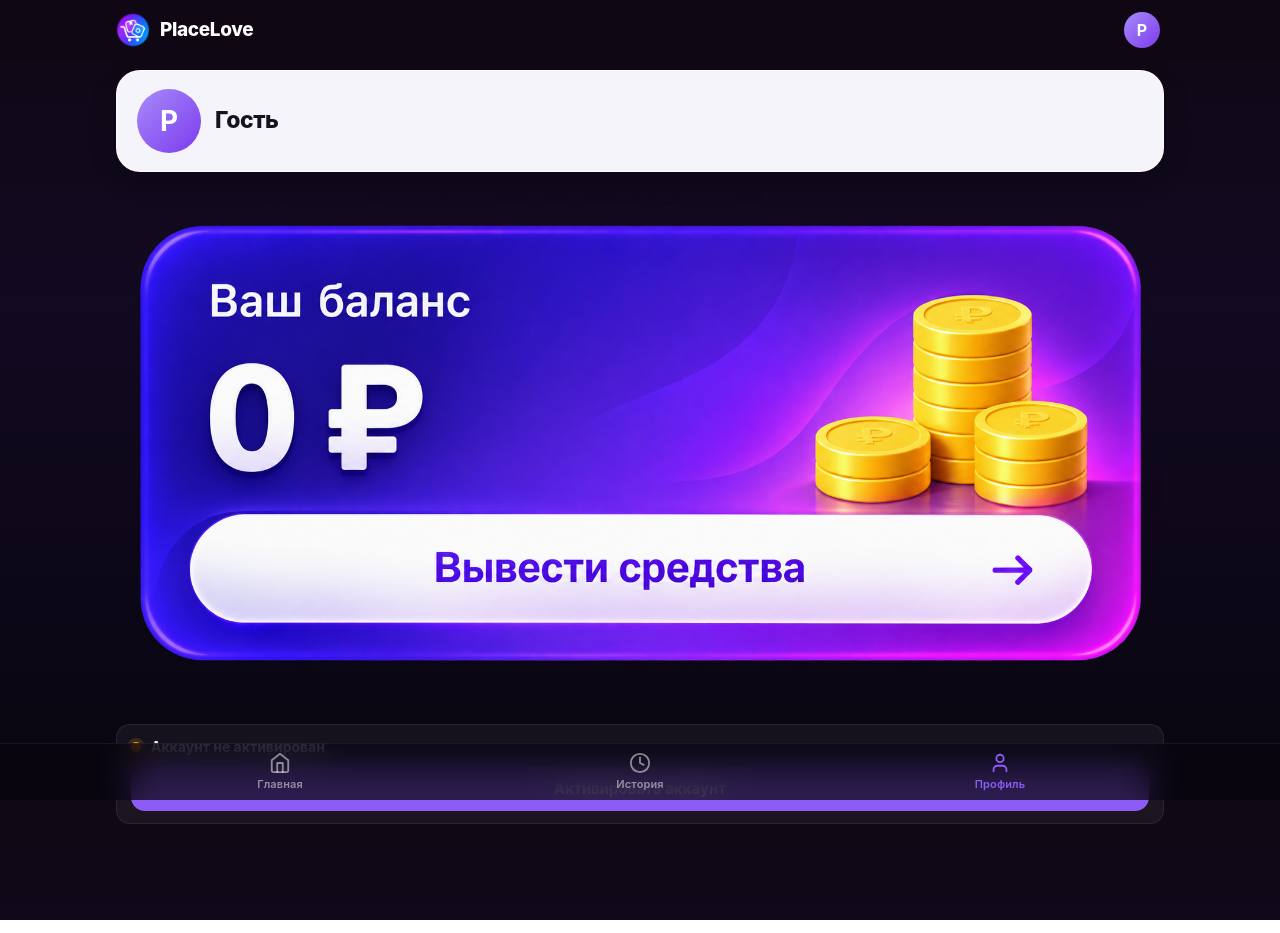
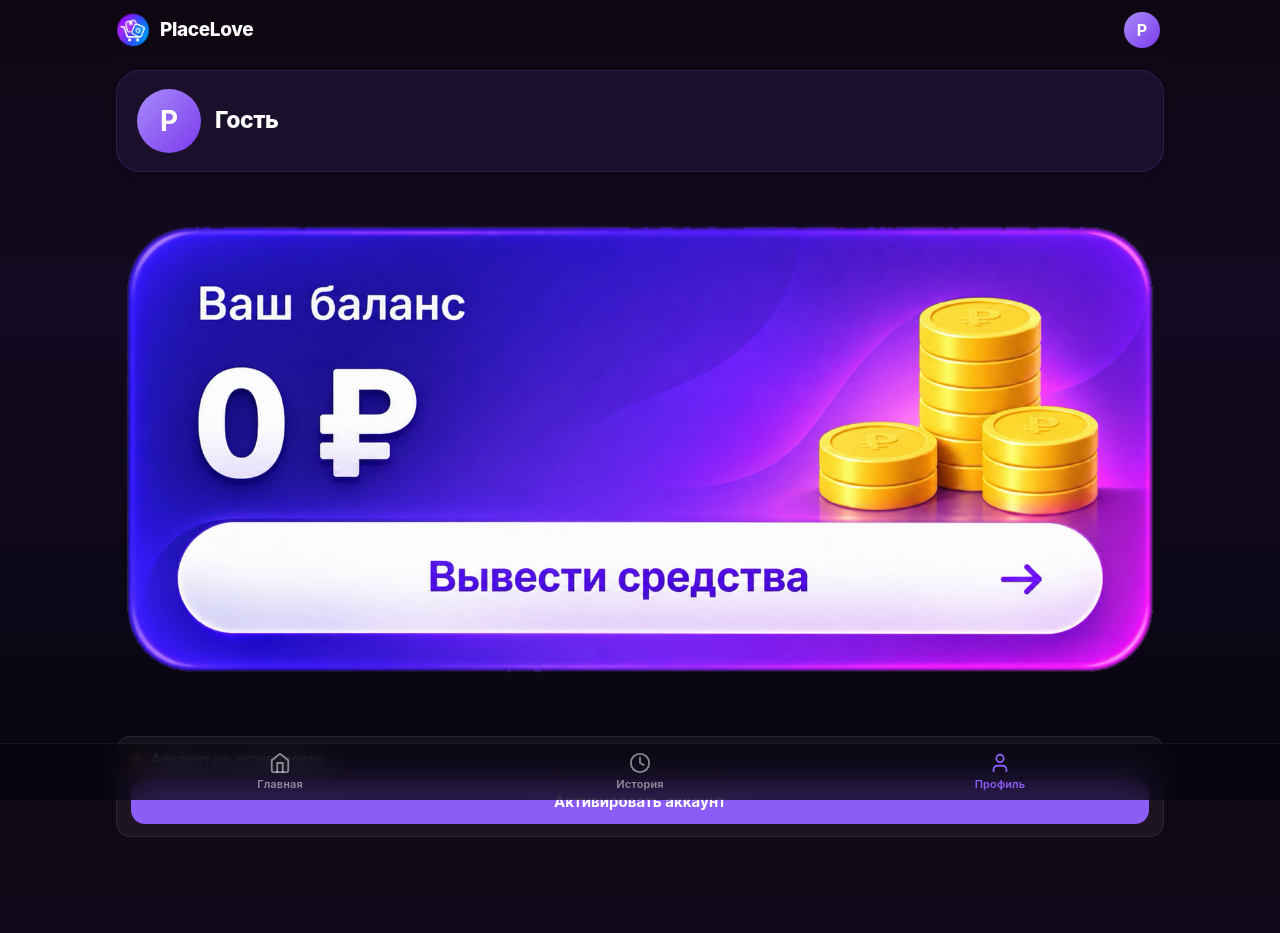
Before and after one commit to hwqigwi2/placelove, a Next.js app: page / in a window 1280 px wide. Both pictures are taken after a click on the button "Открыть профиль". Built offline with nearby package versions, Linux system fonts and the light colour scheme.

Commit message:
Update profile styling and banners

```diff
--- a/components/Profile.module.css
+++ b/components/Profile.module.css
@@ -12,9 +12,9 @@
   width: 100%;
   padding: 18px 20px;
   border-radius: 24px;
-  background: #f6f4fb;
-  border: 1px solid rgba(255, 255, 255, 0.65);
-  box-shadow: 0 8px 24px rgba(8, 4, 18, 0.28);
+  background: #1a102b;
+  border: 1px solid rgba(139, 92, 246, 0.18);
+  box-shadow: 0 6px 20px rgba(6, 3, 14, 0.35);
 }
 
 .cardText {
@@ -28,7 +28,7 @@
   font-size: 23px;
   font-weight: 800;
   letter-spacing: -0.02em;
-  color: #16121f;
+  color: #ffffff;
   max-width: 100%;
   overflow: hidden;
   text-overflow: ellipsis;
@@ -39,7 +39,7 @@
   margin: 4px 0 0;
   font-size: 14px;
   font-weight: 600;
-  color: #7a7391;
+  color: #a79cc4;
   overflow: hidden;
   text-overflow: ellipsis;
   white-space: nowrap;
```
Also changed, not shown: public/balance.png, public/baner.png.
